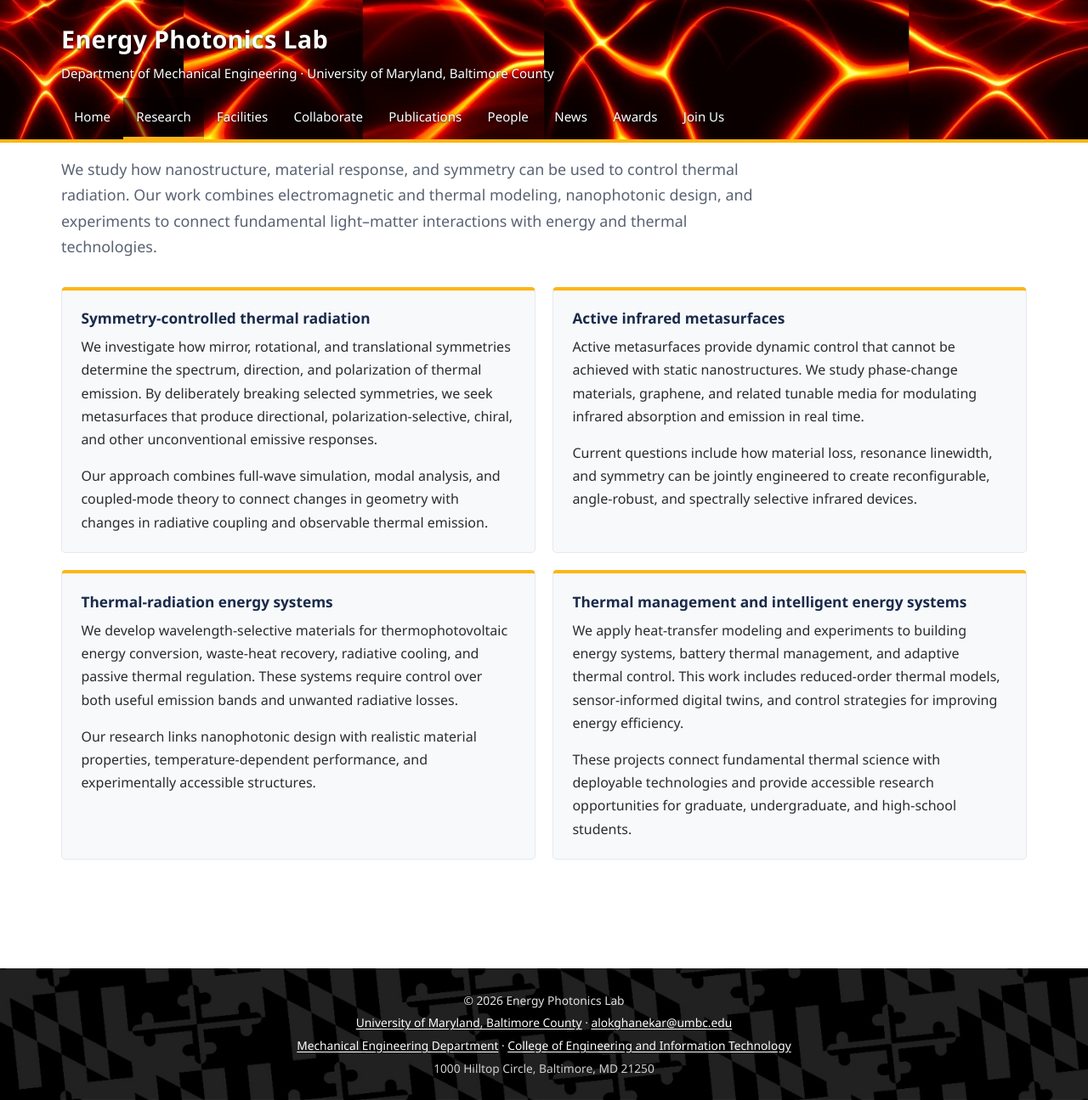
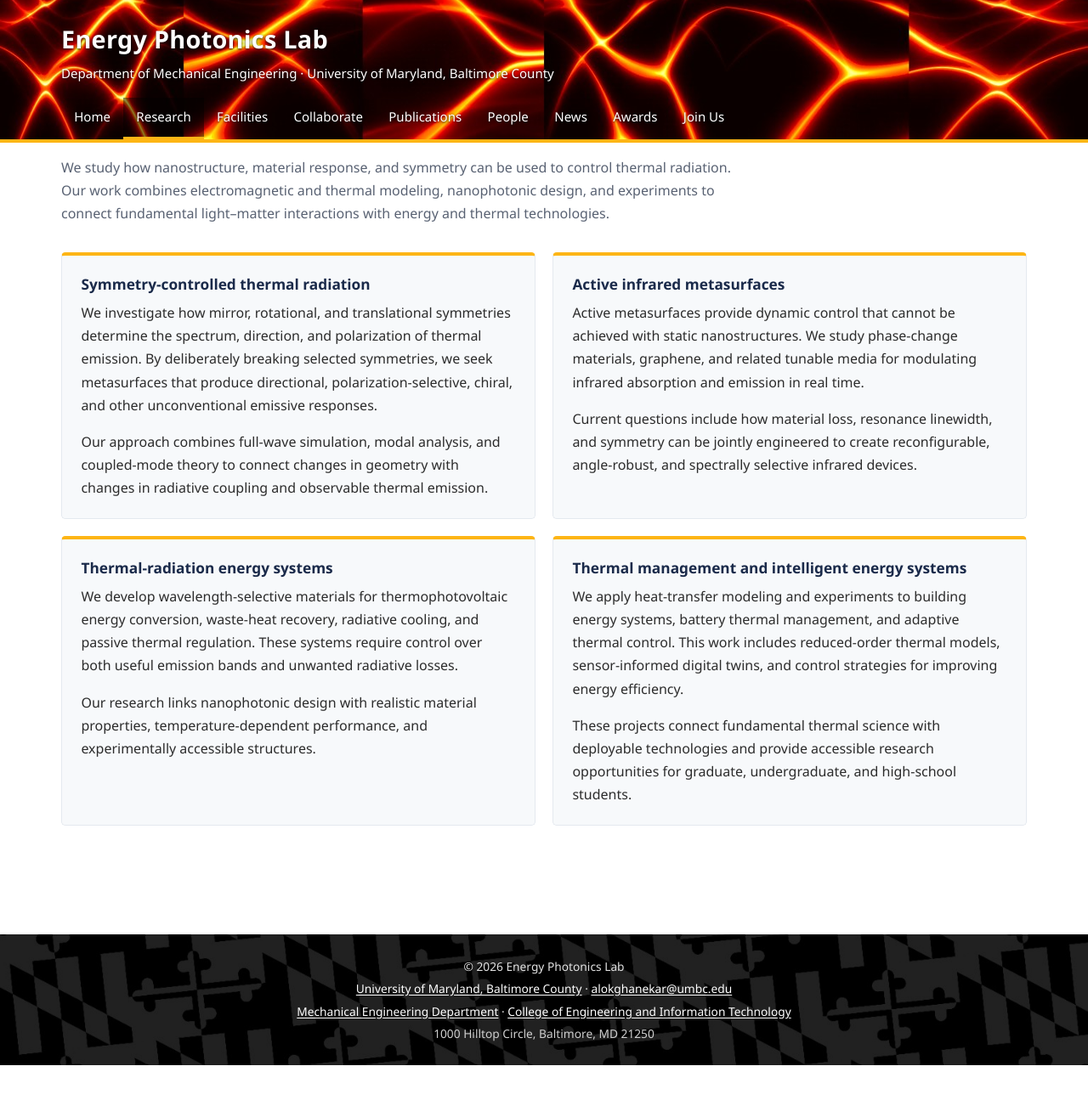
Before and after one commit to alokghanekar/Energy-Photonics-Lab, a Jekyll site: the page built from research.html, in a window 1280 px wide. Shown: the whole page at 85% size. Built offline with Jekyll 4.4.1, drawn with Linux system fonts in a browser that asks for light colours; after the commit the page ends 1254 px from its top, so only the background shows below that.

Commit message:
Match page-lead intro font size to body text across all pages
Co-Authored-By: Claude Opus 4.8 <noreply@anthropic.com>
Claude-Session: https://claude.ai/code/session_01VuNoPfxguXq3gEbfsiCHz7

```diff
--- a/_layouts/default.html
+++ b/_layouts/default.html
@@ -17,7 +17,7 @@
 
   <link rel="canonical" href="{{ page.url | absolute_url }}">
   <link rel="icon" href="{{ '/assets/images/favicon.svg' | relative_url }}" type="image/svg+xml">
-  <link rel="stylesheet" href="{{ '/assets/css/style.css' | relative_url }}?v=7">
+  <link rel="stylesheet" href="{{ '/assets/css/style.css' | relative_url }}?v=8">
 
   <meta property="og:type" content="website">
   <meta property="og:site_name" content="{{ site.title | escape }}">
--- a/assets/css/style.css
+++ b/assets/css/style.css
@@ -138,7 +138,7 @@ h3 { margin: 0 0 0.3rem; color: var(--navy); font-size: var(--fs-card); line-hei
 p { margin: 0 0 1rem; }
 sub { line-height: 0; }
 .home-intro { margin-bottom: 2.4rem; font-size: var(--fs-body); line-height: 1.7; }
-.page-lead { max-width: 820px; margin-bottom: 2rem; font-size: var(--fs-lead); color: var(--muted); }
+.page-lead { max-width: 820px; margin-bottom: 2rem; font-size: var(--fs-body); color: var(--muted); }
 
 .research-row {
   display: grid;
```
